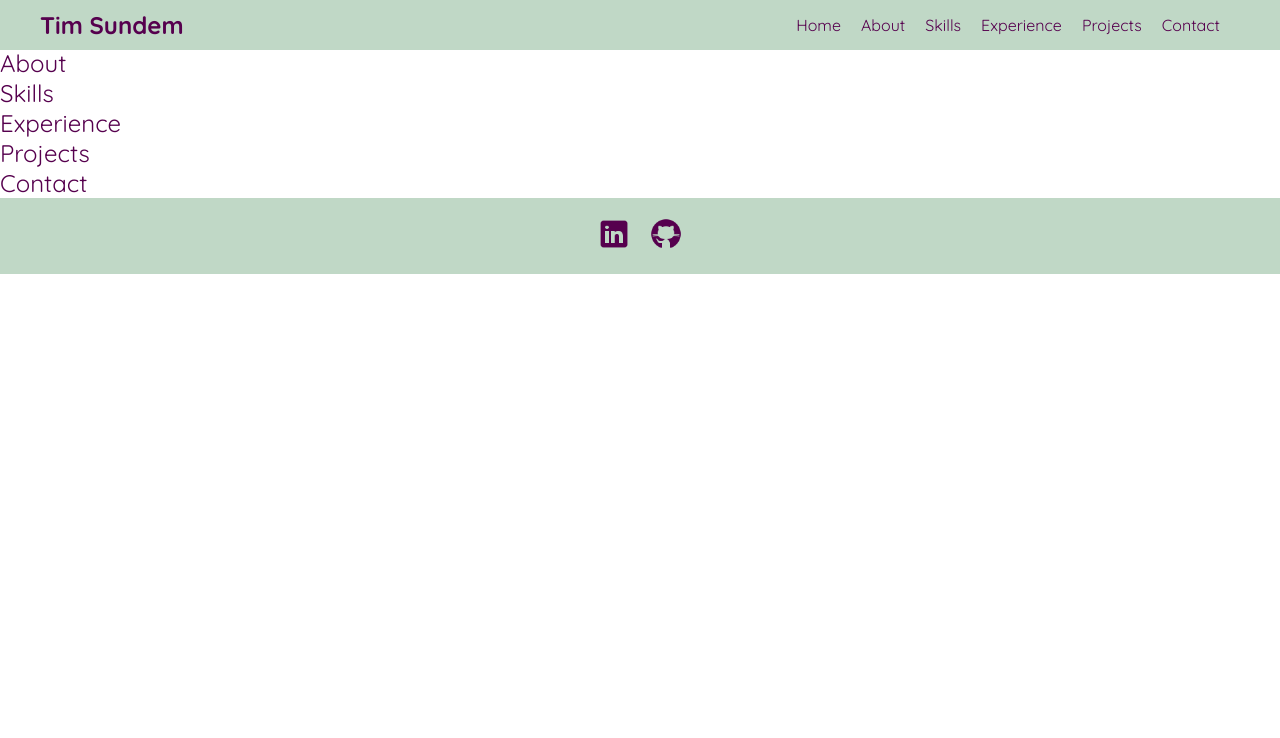
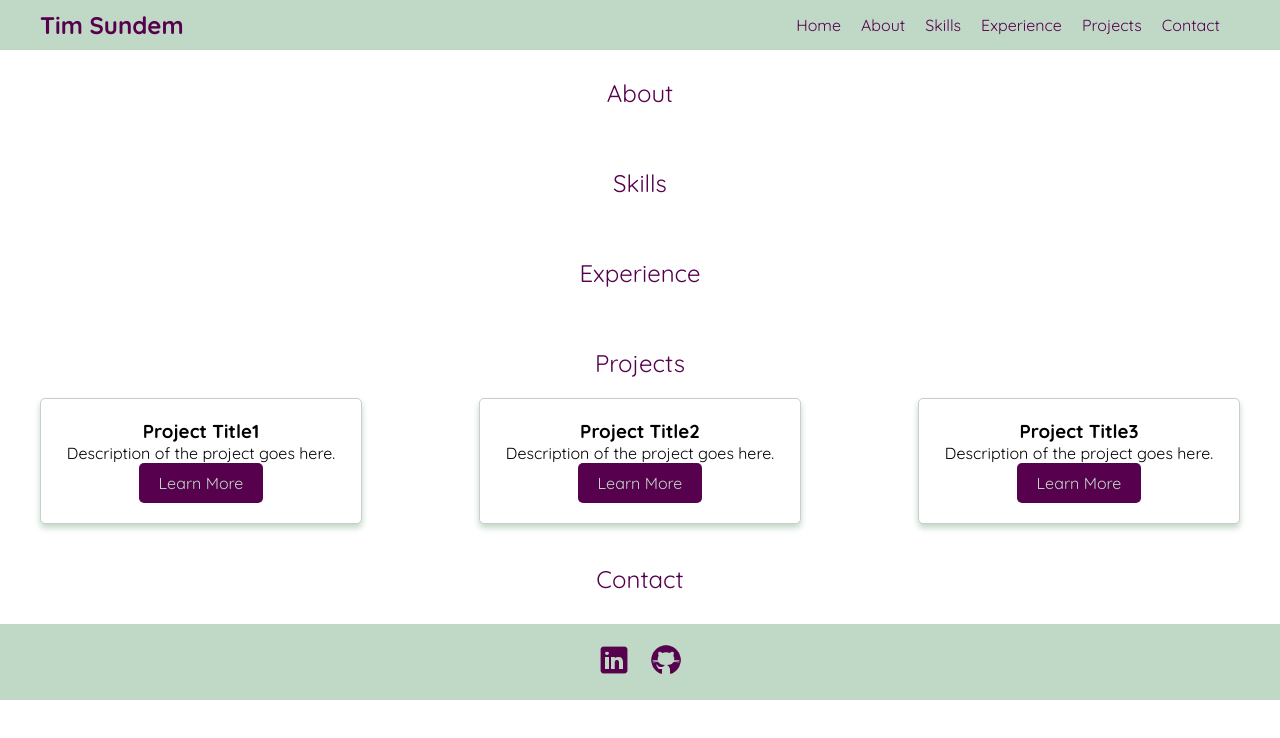
Before and after one commit to timsundem/thorhaugerstrom.github.io, a plain HTML site: page index.html in a window 1280 px wide. Drawn offline with Linux system fonts and the light colour scheme.

Commit message:
Update sections

```diff
--- a/css/style.css
+++ b/css/style.css
@@ -100,6 +100,61 @@ body h2 {
     font-weight: 400;
 }
 
+.section-header {
+    text-align: center;
+    padding: 20px;
+}
+
+.main-section {
+    padding: 10px;
+}
+
+/* Projects */
+.project-cards-container {
+    display: flex;
+    justify-content: space-between; /* Distribute space between cards */
+    gap: 20px; /* Add space between cards */
+    padding: 0 30px;
+}
+
+.project-card {
+    flex: 0 0 calc(25% - 20px);
+    border: 1px solid #ccc;
+    border-radius: 5px;
+    padding: 20px;
+    text-align: center;
+    background-color: #fff;
+    box-shadow: 0px 4px 6px var(--main-color2);
+}
+
+.project-card img {
+    max-width: 100%;
+    height: auto;
+}
+
+.btn {
+    display: inline-block;
+    padding: 10px 20px;
+    background-color: var(--main-color1);
+    color: var(--main-color2);
+    text-decoration: none;
+    border-radius: 5px;
+}
+
+.btn:hover {
+    background-color: var(--main-color4);
+}
+
+
+/* Contact */
+/* Style for the embedded Google Form */
+iframe {
+    border: none;
+    width: 100%;
+    max-width: 800px;
+    margin: 0 auto;
+    margin-bottom: 20px;
+}
 
 
 /* Footer */
--- a/index.html
+++ b/index.html
@@ -3,7 +3,7 @@
 <head>
     <meta charset="UTF-8">
     <meta name="viewport" content="width=device-width, initial-scale=1.0">
-    <title>Portfolio</title>
+    <title>Tim Sundem Portfolio</title>
     <link rel="stylesheet" href="css/style.css">
 </head>
 <body>
@@ -27,22 +27,52 @@
     <section id="home">
 
     </section>
+    <div class="main-section">
     <section id="about">
-        <h2>About</h2>
+        <h2 class="section-header">About</h2>
     </section>
+    </div>
+    <div class="main-section">
     <section id="skills">
-        <h2>Skills</h2>
+        <h2 class="section-header">Skills</h2>
     </section>
+    </div>
+    <div class="main-section">
     <section id="experience">
-        <h2>Experience</h2>
+        <h2 class="section-header">Experience</h2>
     </section>
+    </div>
+    <div class="main-section">
     <section id="projects">
-        <h2>Projects</h2>
+        <h2 class="section-header">Projects</h2>
+        <div class="project-cards-container">
+            <div class="project-card">
+                <!--<img src="project-image.jpg" alt="Project Image">-->
+                <h3>Project Title1</h3>
+                <p>Description of the project goes here.</p>
+                <a href="#" class="btn project-btn">Learn More</a>
+            </div>
+            <div class="project-card">
+                <!--<img src="project-image.jpg" alt="Project Image">-->
+                <h3>Project Title2</h3>
+                <p>Description of the project goes here.</p>
+                <a href="#" class="btn project-btn">Learn More</a>
+            </div>
+            <div class="project-card">
+                <!--<img src="project-image.jpg" alt="Project Image">-->
+                <h3>Project Title3</h3>
+                <p>Description of the project goes here.</p>
+                <a href="#" class="btn project-btn">Learn More</a>
+            </div>
+        </div>
     </section>
+    </div>
+    <div class="main-section">
     <section id="contact">
-        <h2>Contact</h2>
+        <h2 class="section-header">Contact</h2>
+        <!--<iframe src="https://docs.google.com/forms/d/e/1FAIpQLSc1sBoLOpvtXBoOQtgzV45r5iYHoUs_ayA8p49BJhCTLQLoLg/viewform?embedded=true" width="640" height="819" frameborder="0" marginheight="0" marginwidth="0">Loading…</iframe>-->
     </section>
-
+    </div>
     <footer class="footer">
         <div class="container">
             <div class="social-icons">
@@ -55,5 +85,6 @@
             </div>
         </div>
     </footer>
+    <script src="javascript/javascript.js"></script>
 </body>
 </html>
--- /dev/null
+++ b/javascript/javascript.js
@@ -0,0 +1,11 @@
+const projectCards = document.querySelectorAll('.project-card');
+
+projectCards.forEach(card => {
+    card.addEventListener('mouseenter', () => {
+        card.style.backgroundColor = '#f5f5f5';
+    });
+
+    card.addEventListener('mouseleave', () => {
+        card.style.backgroundColor = '#fff';
+    });
+});
```
